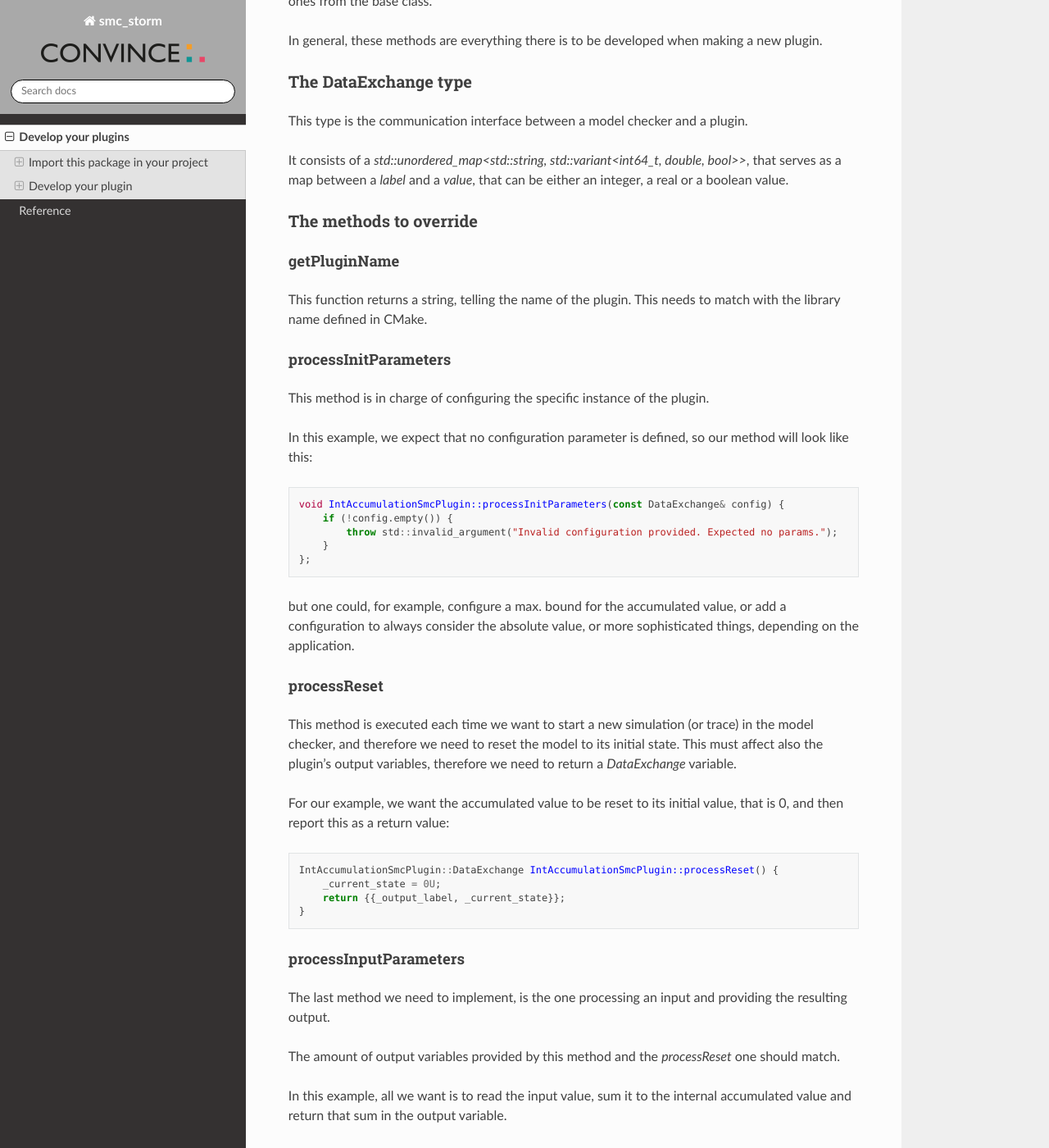
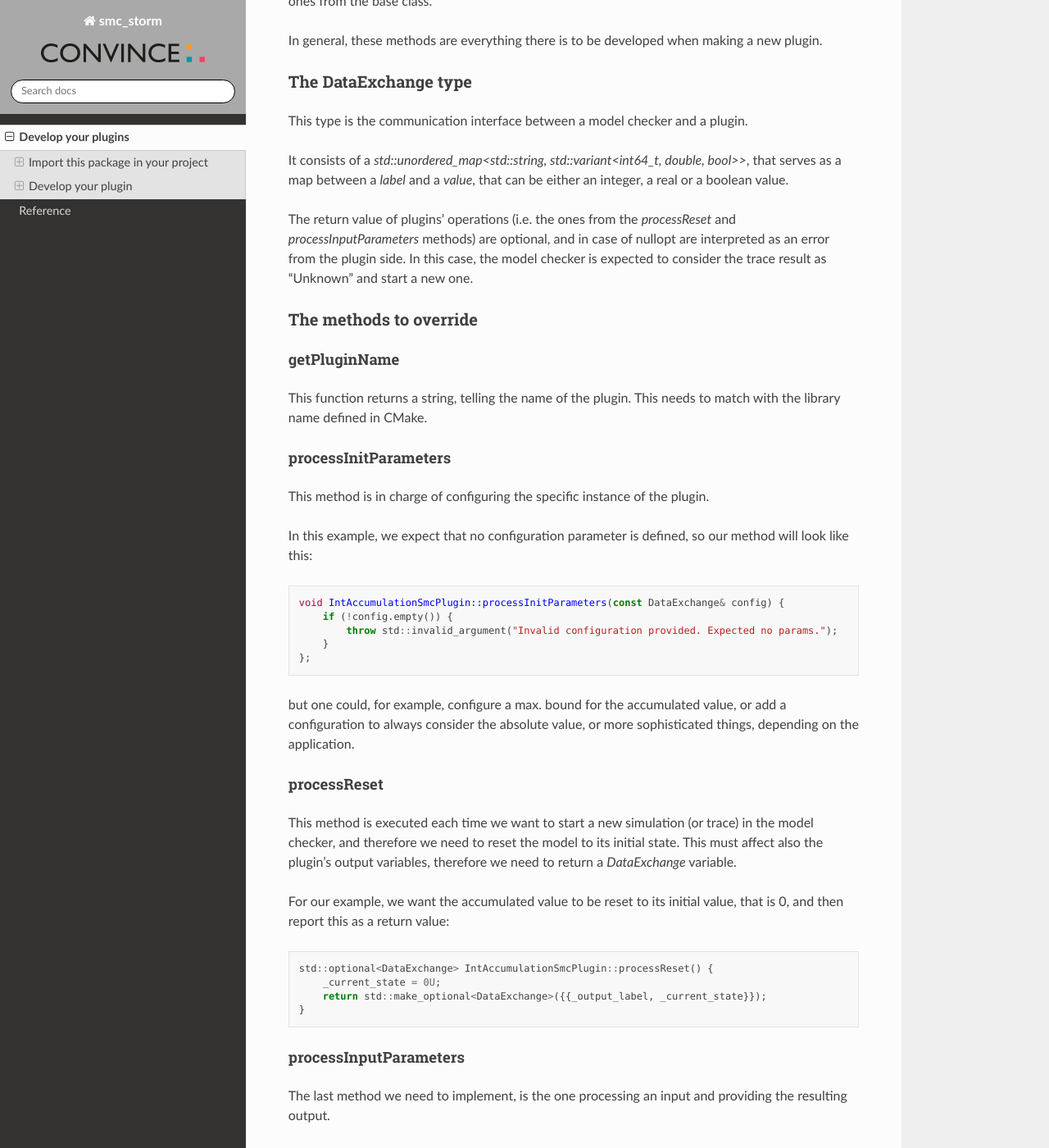
Before and after one commit to convince-project/smc_verifiable_plugins, a Sphinx documentation site: the page built from docs/source/development.rst, in a window 1280 px wide and 1400 px high, scrolled down 2043 px. Shown: the whole window at 82% size. Built offline with Sphinx 7.4.7 and the Read the Docs theme 3.1.0, drawn with Linux system fonts in a browser that asks for light colours; pages that are not in the unit, such as notebooks, are missing from menus; some of the changed text lies outside the part shown.

Commit message:
Improve interface, introducing the possibility of returning errors (#4)
Signed-off-by: Marco Lampacrescia <marco.lampacrescia@de.bosch.com>

```diff
--- a/docs/source/development.rst
+++ b/docs/source/development.rst
@@ -69,16 +69,16 @@ Let's look at how to develop a simple SMC Plugin by looking at the `exemplary pl
 
         ~IntAccumulationSmcPlugin();
 
-        std::string getPluginName() override {
+        std::string getPluginName() const override {
             return "int_accumulation_smc_plugin";
         }
 
     private:
         void processInitParameters(const DataExchange& config) override;
 
-        DataExchange processReset() override;
+        std::optional<DataExchange> processReset() override;
 
-        DataExchange processInputParameters(const DataExchange& input_data) override;
+        std::optional<DataExchange> processInputParameters(const DataExchange& input_data) override;
 
         int64_t _current_state = 0U;
         const std::string _input_label;
@@ -98,6 +98,8 @@ The DataExchange type
 This type is the communication interface between a model checker and a plugin.
 
 It consists of a `std::unordered_map<std::string, std::variant<int64_t, double, bool>>`, that serves as a map between a `label` and a `value`, that can be either an integer, a real or a boolean value.
+
+The return value of plugins' operations (i.e. the ones from the `processReset` and `processInputParameters` methods) are optional, and in case of nullopt are interpreted as an error from the plugin side. In this case, the model checker is expected to consider the trace result as "Unknown" and start a new one.
 
 The methods to override
 ~~~~~~~~~~~~~~~~~~~~~~~
@@ -133,9 +135,9 @@ For our example, we want the accumulated value to be reset to its initial value,
 
 .. code-block:: cpp
 
-    IntAccumulationSmcPlugin::DataExchange IntAccumulationSmcPlugin::processReset() {
+    std::optional<DataExchange> IntAccumulationSmcPlugin::processReset() {
         _current_state = 0U;
-        return {{_output_label, _current_state}};
+        return std::make_optional<DataExchange>({{_output_label, _current_state}});
     }
 
 processInputParameters
@@ -151,12 +153,12 @@ This is achieved with the following snippet:
 
 .. code-block:: cpp
 
-    IntAccumulationSmcPlugin::DataExchange IntAccumulationSmcPlugin::processInputParameters(const DataExchange& input_data) {
+    std::optional<DataExchange> IntAccumulationSmcPlugin::processInputParameters(const DataExchange& input_data) {
         if (input_data.size() != 1U && !input_data.contains(_input_label)) {
             throw std::invalid_argument("Invalid input provided. Expected only one integer.");
         }
         _current_state += std::get<int64_t>(input_data.at(_input_label));
-        return {{_output_label, _current_state}};
+        return std::make_optional<DataExchange>({{_output_label, _current_state}});
     }
 
 Generate the plugins's loader
```
Also changed, not shown: 4 other files.
